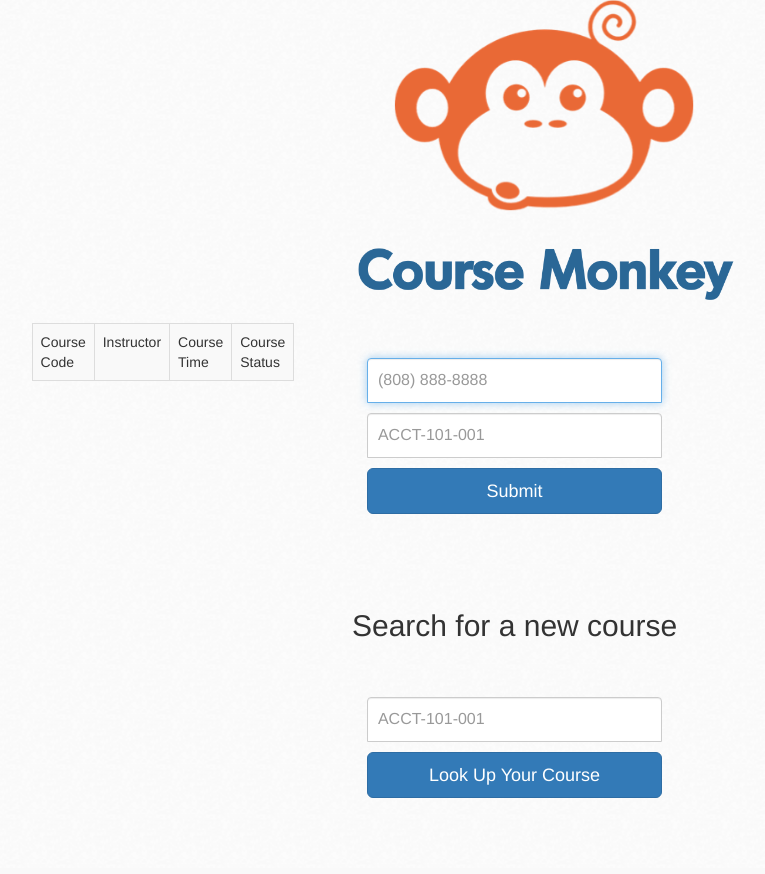
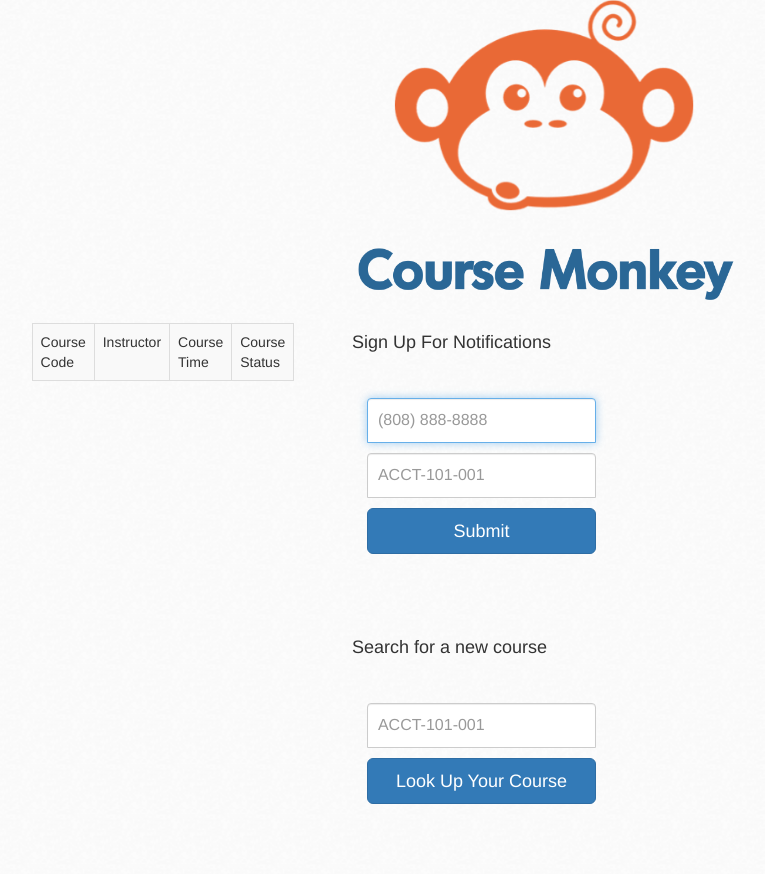
Before and after one commit to dhruvmah/Penn-Course-Monkey, a Flask app: template templates/courses.html in a window 1280 px wide. Shown: the part 41-915 px from the top of the page, without its empty margins (96-861 px from the left). Before the commit the page ends 839 px from the top, so only its background shows below. Run offline with Flask 2, Linux system fonts and the light colour scheme; the template is opened without the code that fills it, so the values that code supplies are empty; some libraries are stand-ins or nearby versions.

Commit message:
added everything

```diff
--- a/templates/courses.html
+++ b/templates/courses.html
@@ -54,7 +54,7 @@
     </table> -->
 
 <div class="inlineTable">
-  <div class="floatLeft" style="overflow: scroll; height:450px;">
+  <div class="floatLeft" style="overflow: scroll; height:450px; overflow-x: hidden;">
     <table class="table table-striped table-bordered table-hover" style="width:50%; margin-left:auto; margin-right:auto; margin-bottom:20px;">
       <tr> <td> Course Code </td><td> Instructor </td><td> Course Time </td><td> Course Status </td></tr>
       {% for key in d: %}
@@ -79,6 +79,7 @@
     <br/> -->
 
 <div class="floatRight">
+  <h4>Sign Up For Notifications <h4>
     <form class="form-signin" action="/addnumber" method="post">
         <h2 class="form-signin-heading"></h2>
 
@@ -98,7 +99,7 @@
       <br/>
       <div id="form">
       <!-- <form class="form-signin" action="/course/" method="post" target="hidden_iframe" onsubmit="submitted=true;"> -->
-      <h2>Search for a new course <h2>
+      <h4>Search for a new course <h4>
       <form class="form-signin" action="/course/" method="post">
         <h2 class="form-signin-heading"></h2>
         <input type="text" class="form-control" name="course_id" placeholder="ACCT-101-001" required autofocus>
```
